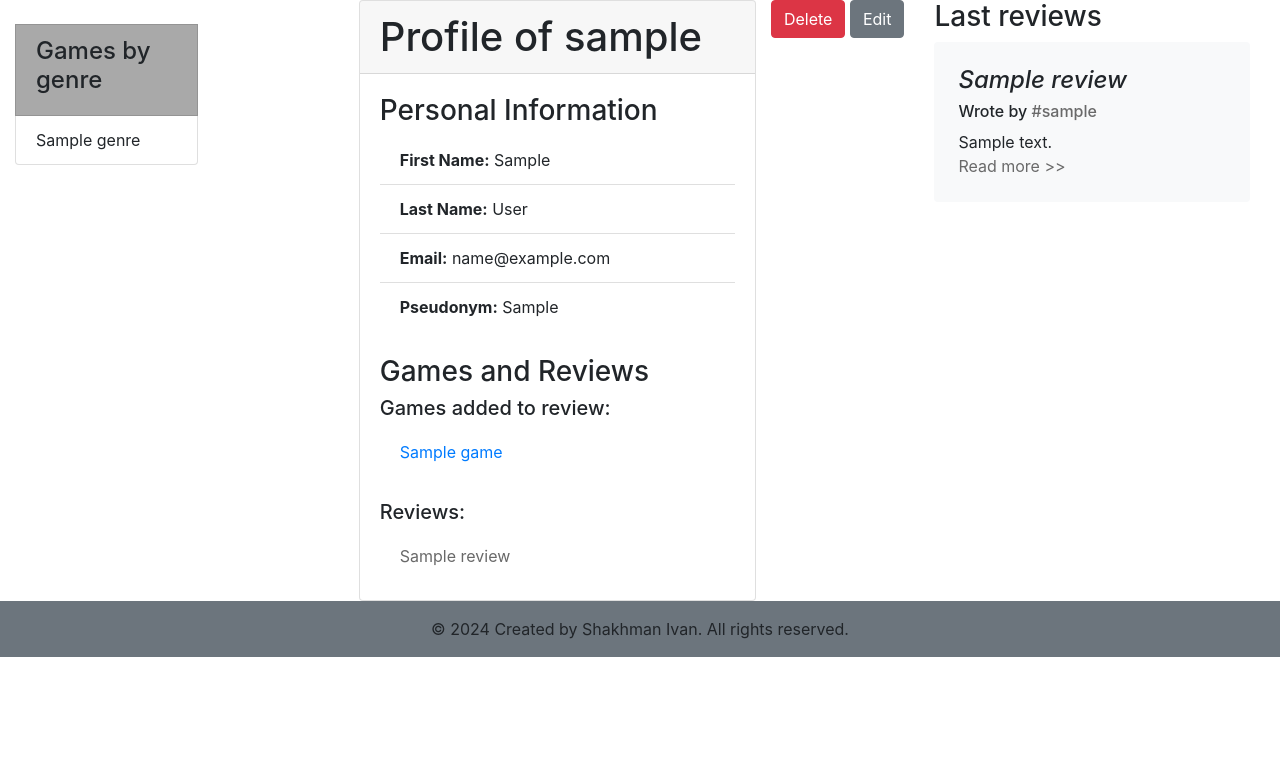
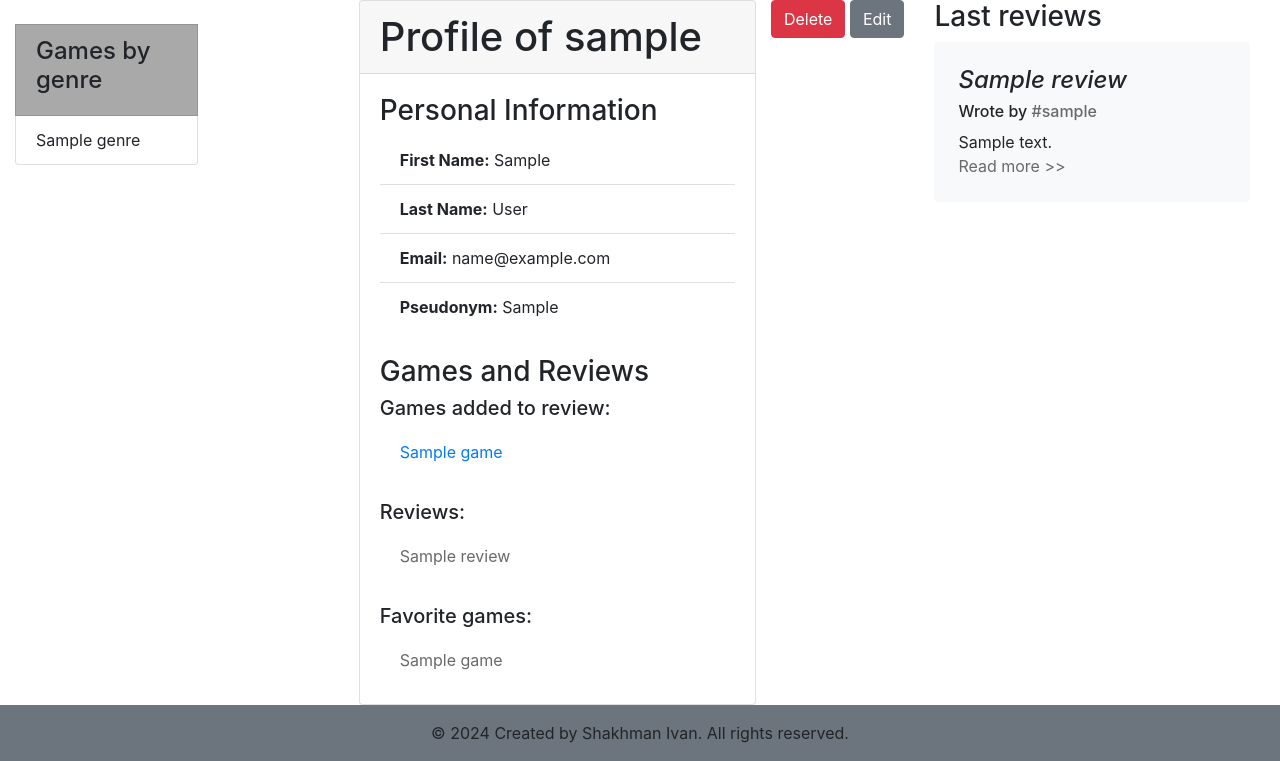
Before and after one commit to Ivan-Shakhman/games-critic, a Django app: page /authors/1/ in a window 1280 px wide. Shown: the part 558-1319 px from the top of the page. Before the commit the page ends 1215 px from the top, so only its background shows below. Run offline with Django 5.2, Linux system fonts and the light colour scheme; a user stored in the database is signed in; tables that the repository leaves empty hold one stand-in row (values such as "Sample post"); parts of the project's set-up code (start-up, migrations or seed data) failed here and were passed over; some libraries are stand-ins or nearby versions.

Commit message:
add favorite games to author detail page with link on this games

```diff
--- a/templates/gamesAndReviews/author_detail.html
+++ b/templates/gamesAndReviews/author_detail.html
@@ -70,6 +70,24 @@
                 <p>No reviews written yet.</p>
               {% endif %}
             </div>
+
+          <div class="mt-4">
+              {% if author.favorite_games %}
+                <h5>Favorite games:</h5>
+                <ul class="list-group list-group-flush">
+                  {% for fav_game in author.favorite_games.all %}
+                    <li class="list-group-item">
+                      <a style="text-decoration: none; color: dimgray"
+                         href="{% url "games_and_reviews:games-detail" pk=fav_game.id %}">
+                        {{ fav_game.name }}</a>
+
+                    </li>
+                  {% endfor %}
+                </ul>
+              {% else %}
+                <p>No favorite games yet.</p>
+              {% endif %}
+            </div>
           </div>
         </div>
       </div>
```
